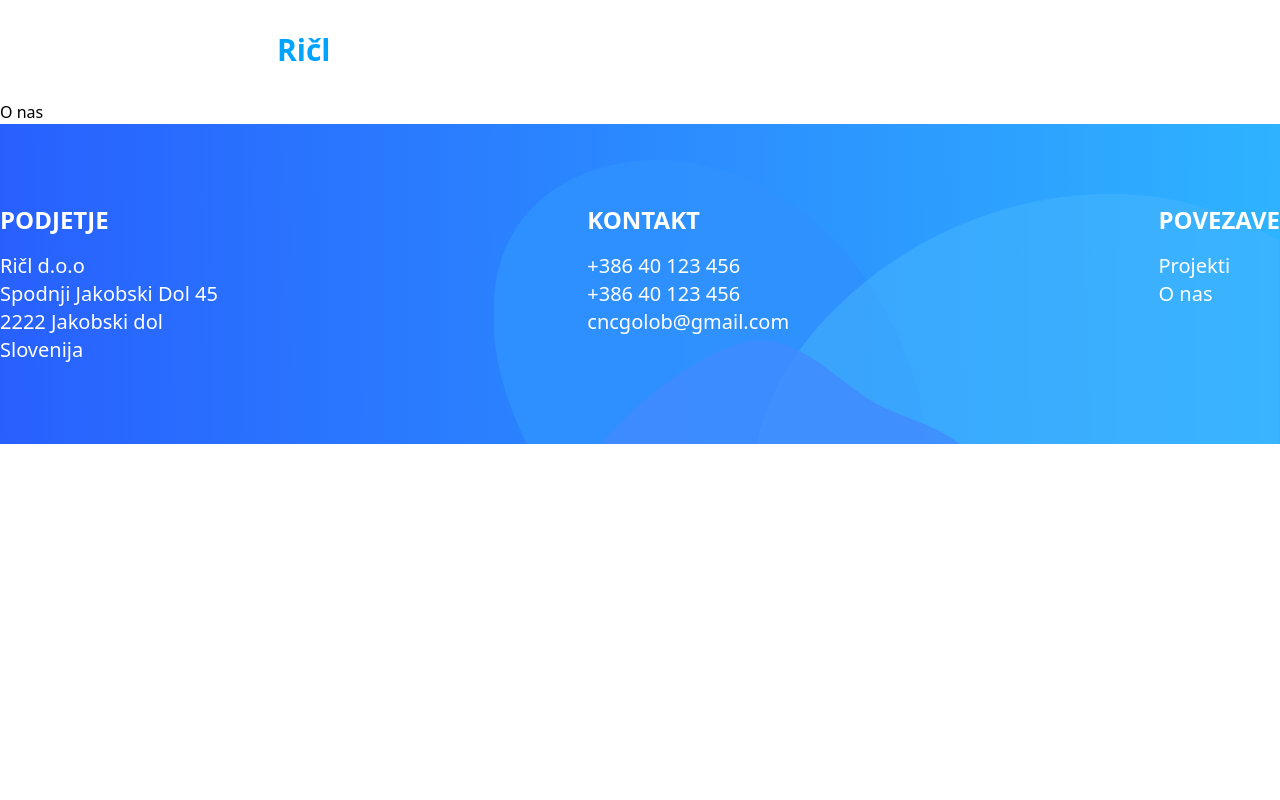
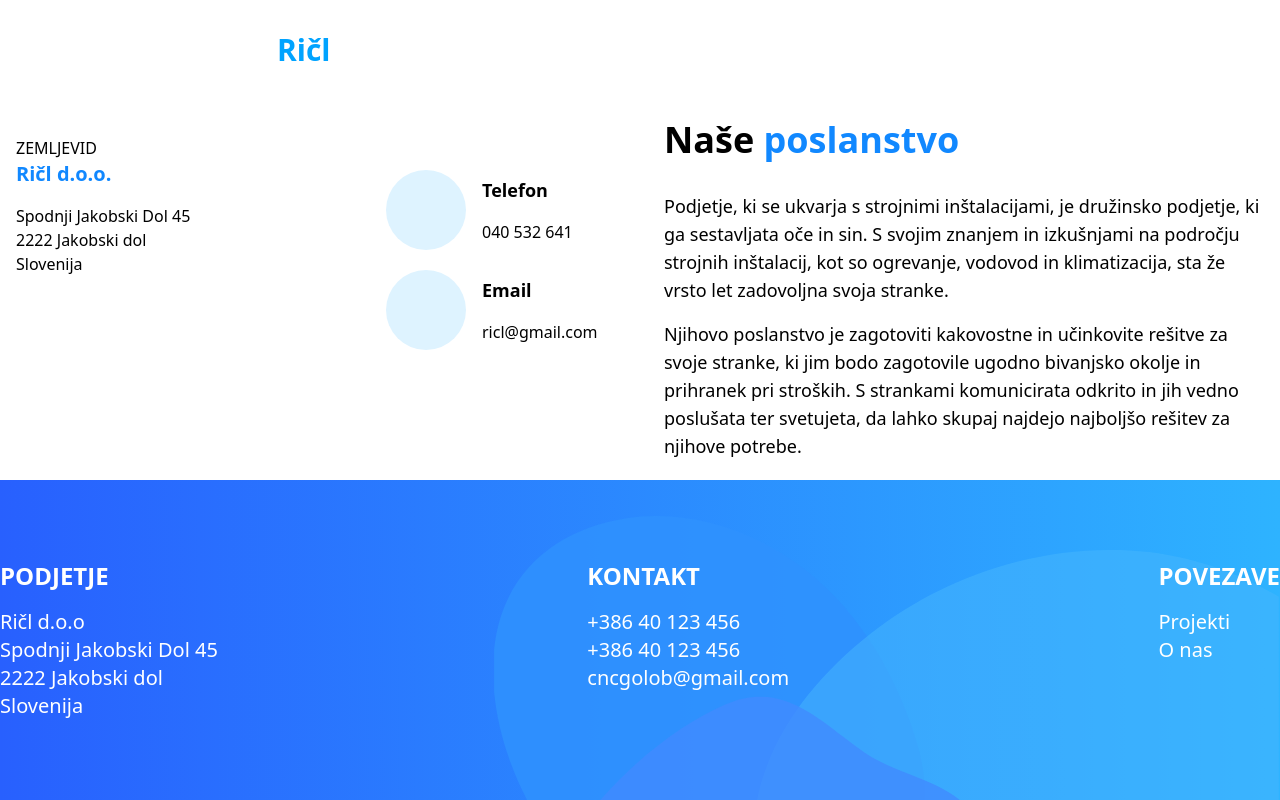
Before and after one commit to matevzsemprimoznik/strojne-instalacije-ricl, a Next.js app in the folder frontend/: page /o-nas in a window 1280 px wide. Built offline with nearby package versions, Linux system fonts and the light colour scheme.

Commit message:
Feat: projekti & o nas

```diff
--- a/frontend/src/app/o-nas/page.tsx
+++ b/frontend/src/app/o-nas/page.tsx
@@ -1,7 +1,51 @@
+import React from "react";
+
 const About = () => {
     return (
-        <div className='flex'>
-            <h1>O nas</h1>
+        <div className="grid grid-cols-2 gap-4 mt-5">
+            <div className="p-4">
+                <h1>ZEMLJEVID</h1>
+                <div className="flex flex-wrap">
+                    <div className="w-full md:w-1/2">
+                        <h2 className="text-xl text-custom-blue font-bold mb-4">Ričl d.o.o.</h2>
+                        <p>Spodnji Jakobski Dol 45</p>
+                        <p>2222 Jakobski dol</p>
+                        <p>Slovenija</p>
+                    </div>
+                    <div className="w-full md:w-1/2 flex flex-wrap">
+                        <div className="w-full md:w-1/2 flex items-center justify-end">
+                            <div className="bg-custom-light-blue rounded-full w-20 h-20 flex items-center justify-center">
+                                <i className="fa fa-icon"></i>
+                            </div>
+                        </div>
+                        <div className="w-full md:w-1/2 p-4">
+                            <h3 className="text-lg font-bold mb-4">Telefon</h3>
+                            <p>040 532 641</p>
+                        </div>
+                        <div className="w-full md:w-1/2 flex items-center justify-end">
+                            <div className="bg-custom-light-blue rounded-full w-20 h-20 flex items-center justify-center">
+                                <i className="fa fa-icon"></i>
+                            </div>
+                        </div>
+                        <div className="w-full md:w-1/2 p-4">
+                            <h3 className="text-lg font-bold mb-4">Email</h3>
+                            <p>ricl@gmail.com</p>
+                        </div>
+                    </div>
+                </div>
+
+            </div>
+            <div className="flex flex-col px-4 pb-5">
+                <h1 className='font-bold text-4xl mb-8'>Naše <span className='text-custom-blue'>poslanstvo</span></h1>
+                <p className="text-lg mb-4">
+                    Podjetje, ki se ukvarja s strojnimi inštalacijami, je družinsko podjetje, ki ga sestavljata oče in sin. S svojim znanjem in izkušnjami na področju strojnih inštalacij, kot so ogrevanje, vodovod in klimatizacija, sta že vrsto let zadovoljna svoja stranke.
+
+                </p>
+                <p className="text-lg">
+                    Njihovo poslanstvo je zagotoviti kakovostne in učinkovite rešitve za svoje stranke, ki jim bodo zagotovile ugodno bivanjsko okolje in prihranek pri stroških. S strankami komunicirata odkrito in jih vedno poslušata ter svetujeta, da lahko skupaj najdejo najboljšo rešitev za njihove potrebe.
+
+                </p>
+            </div>
         </div>
     )
 }
--- a/frontend/src/app/projekti/page.tsx
+++ b/frontend/src/app/projekti/page.tsx
@@ -1,20 +1,15 @@
 import ProjectsCard from "@/components/ProjectsCard";
-import kopalnica from "@/assets/KOPALNICA-1_0.jpg";
-import kopalnica2 from "@/assets/wallstoris-mattwhite-pulsify-chrom-grey-bathroom-ambiance-4x3.jpg";
-import talnogretje from "@/assets/Talno-gretje-2021-03-22-07-53-24.jpg";
-import klima from "@/assets/stenska-klima-cena-prednosti-in-slabosti.jpg";
 import React from "react";
+import getProjects from "@/lib/getProjects";
 
-const Projects = () => {
+const Projects = async () => {
+    const projects = await getProjects()
+
     return (
         <>
             <h1 className='font-bold text-4xl mb-16 mx-16'>Naši <span className='text-myBlue'>projekti</span></h1>
-            <div className='flex max-w-full  flex-nowrap mx-16'>
-                <ProjectsCard imgSrc={kopalnica} title='Kopalnica' />
-                <ProjectsCard imgSrc={kopalnica2} title='Kopalnica' />
-                <ProjectsCard imgSrc={talnogretje} title='Talno gretje' />
-                <ProjectsCard imgSrc={klima} title='Klimatska naprava' />
-                <ProjectsCard imgSrc={kopalnica} title='Kopalnica' />
+            <div className='grid grid-cols-1 sm:grid-cols-2 md:grid-cols-3 gap-y-5 mx-16 pb-16'>
+                {projects.map((project, index) => <ProjectsCard key={index} imgSrc={project?.attributes?.images?.data[0]?.attributes?.formats?.medium?.url} title={project.attributes.title}/>)}
             </div>
         </>
     )
--- a/frontend/src/components/ProjectsCard.tsx
+++ b/frontend/src/components/ProjectsCard.tsx
@@ -1,5 +1,7 @@
-import { FC } from 'react';
+"use client"
+import {FC, useState} from 'react';
 import Image, {StaticImageData} from 'next/image'
+import classNames from 'classnames';
 
 type ProjectsCardProps = {
     imgSrc: string;
@@ -7,16 +9,25 @@ type ProjectsCardProps = {
 };
 
 const ProjectsCard: FC<ProjectsCardProps> = ({ imgSrc, title }) => {
+    const [isHovered, setIsHovered] = useState(false);
+
+    const overlayClasses = classNames('absolute bg-myLightBlue bottom-0 left-0 right-0 top-auto transition-all duration-500', {
+        'h-full': isHovered,
+        'h-0': !isHovered,
+    });
+
     return (
-        <div className='rounded-xl relative mr-5 h-96 overflow-hidden shadow-md object-fill'>
-            <Image
-                src={imgSrc}
-                alt={title}
-                className='w-full h-full object-cover'
-                fill
-            />
-            <div className='absolute rounded-xl bottom-5 bg-myLightBlue p-3 left-0 right-0 mx-auto w-4/6'><h1 className='font-bold text-black text-sm w-full text-center'>{title}</h1></div>
-
+        <div
+            className='relative mr-5 h-96 rounded-xl overflow-hidden shadow-md object-fill'
+            onMouseEnter={() => setIsHovered(true)}
+            onMouseLeave={() => setIsHovered(false)}
+        >
+            <Image src={imgSrc} alt={title} layout='fill' objectFit='cover' />
+            <div className={overlayClasses}>
+                <div className='flex items-center justify-center h-full'>
+                    <h1 className={classNames('w-full', 'mx-auto', 'p-3', 'text-center', 'rounded-xl', 'font-bold', 'text-black', 'text-sm', { 'invisible': !isHovered })}>{title}</h1>
+                </div>
+            </div>
         </div>
     )
 }
--- a/frontend/src/components/home/Hero.tsx
+++ b/frontend/src/components/home/Hero.tsx
@@ -6,8 +6,8 @@ import HeroImage from '../../assets/hero-image.svg'
 const Hero = () => {
     return <div className='h-[850px]'>
         <div className='container m-auto py-28'>
-            <h1 className='text-6xl text-white font-bold tracking-wide'>Potrebujete vrhunske <br/> strojne inštalacije</h1>
-            <p className='text-white text-2xl mt-10'>Nudimo vse storitve v povezavi s strojnimi <br/> inštalacijami in klimatskimi napravami...</p>
+            <h1 className='text-6xl text-white font-bold tracking-wide'>Potrebujete kakovostne <br/> strojne inštalacije?</h1>
+            <p className='text-white text-2xl mt-10'>Z dolgoletnimi izkušnjami vam nudimo kakovostne in <br/> zanesljive rešitve na področju strojnih inštalacij.</p>
             <button className='bg-white text- text-lg font-bold px-10 py-4 rounded-3xl mt-14'>Kontaktirajte nas</button>
         </div>
 
--- a/frontend/src/components/home/ServicesSection.tsx
+++ b/frontend/src/components/home/ServicesSection.tsx
@@ -8,12 +8,12 @@ const ServicesSection = () => {
             <h2 className='text-center text-4xl font-bold text tracking-wider z-10'>Nudimo različne vrste <br/> storitev za vas</h2>
         </div>
         <div className='grid grid-cols-1 md:grid-cols-2 gap-y-5 md:gap-y-24 mb-20 pt-10 md:pt-32 px-8 sm:px-20 relative'>
-            <div className='md:ml-14 w-72 text-center bg-white leading-[70px] h-20 border-4 border-custom-light-blue text-custom-blue text-lg font-bold rounded-3xl'>Toplotne črpalke</div>
-            <div className='md:mr-14 justify-self-end bg-white w-72 text-center leading-[70px] h-20 border-4 border-custom-light-blue text-lg text-custom-blue font-bold rounded-3xl'>Klimatske naprave</div>
-            <div className='w-72 text-center bg-white leading-[70px] h-20 border-4 border-custom-light-blue text-custom-blue text-lg font-bold rounded-3xl'>Kopalnice</div>
-            <div className='w-72 justify-self-end bg-white text-center leading-[70px] h-20 border-4 border-custom-light-blue text-custom-blue text-lg font-bold rounded-3xl'>Polaganje cevi</div>
-            <div className='md:ml-14 w-72 text-center bg-white leading-[70px] h-20 border-4 border-custom-light-blue text-custom-blue text-lg font-bold rounded-3xl'>Talno gretje</div>
-            <div className='md:mr-14 justify-self-end bg-white w-72 text-center leading-[70px] h-20 border-4 border-custom-light-blue text-custom-blue text-lg font-bold rounded-3xl'>Toplotne črpalke</div>
+            <div className='md:ml-14 w-72 text-center bg-white leading-[70px] h-20 border-4 border-custom-light-blue hover:border-custom-blue transition duration-500 text-custom-blue text-lg font-bold rounded-3xl'>Toplotne črpalke</div>
+            <div className='md:mr-14 justify-self-end bg-white w-72 text-center leading-[70px] h-20 border-4 border-custom-light-blue hover:border-custom-blue transition duration-500 text-lg text-custom-blue font-bold rounded-3xl'>Klimatske naprave</div>
+            <div className='w-72 text-center bg-white leading-[70px] h-20 border-4 border-custom-light-blue text-custom-blue hover:border-custom-blue transition duration-500 text-lg font-bold rounded-3xl'>Kopalnice</div>
+            <div className='w-72 justify-self-end bg-white text-center leading-[70px] h-20 border-4 border-custom-light-blue hover:border-custom-blue transition duration-500 text-custom-blue text-lg font-bold rounded-3xl'>Polaganje cevi</div>
+            <div className='md:ml-14 w-72 text-center bg-white leading-[70px] h-20 border-4 border-custom-light-blue text-custom-blue hover:border-custom-blue transition duration-500 text-lg font-bold rounded-3xl'>Talno gretje</div>
+            <div className='md:mr-14 justify-self-end bg-white w-72 text-center leading-[70px] h-20 border-4 border-custom-light-blue hover:border-custom-blue transition duration-500 text-custom-blue text-lg font-bold rounded-3xl'>Toplotne črpalke</div>
 
             <Image src={ServicesSectionImage} alt='services-section-image' style={{minWidth: '500px', width: '400px', zIndex: -1}} className='opacity-40 lg:opacity-100 absolute top-2/3 left-1/2 -translate-y-1/2 -translate-x-1/2 -z-10'/>
         </div>
```
